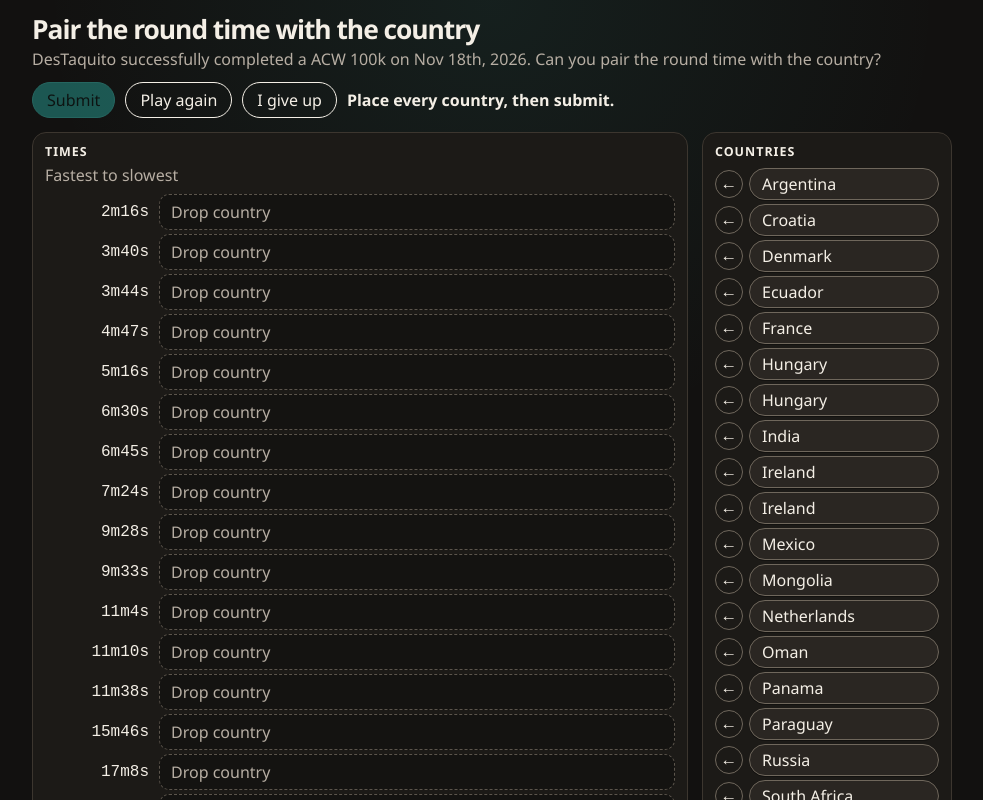
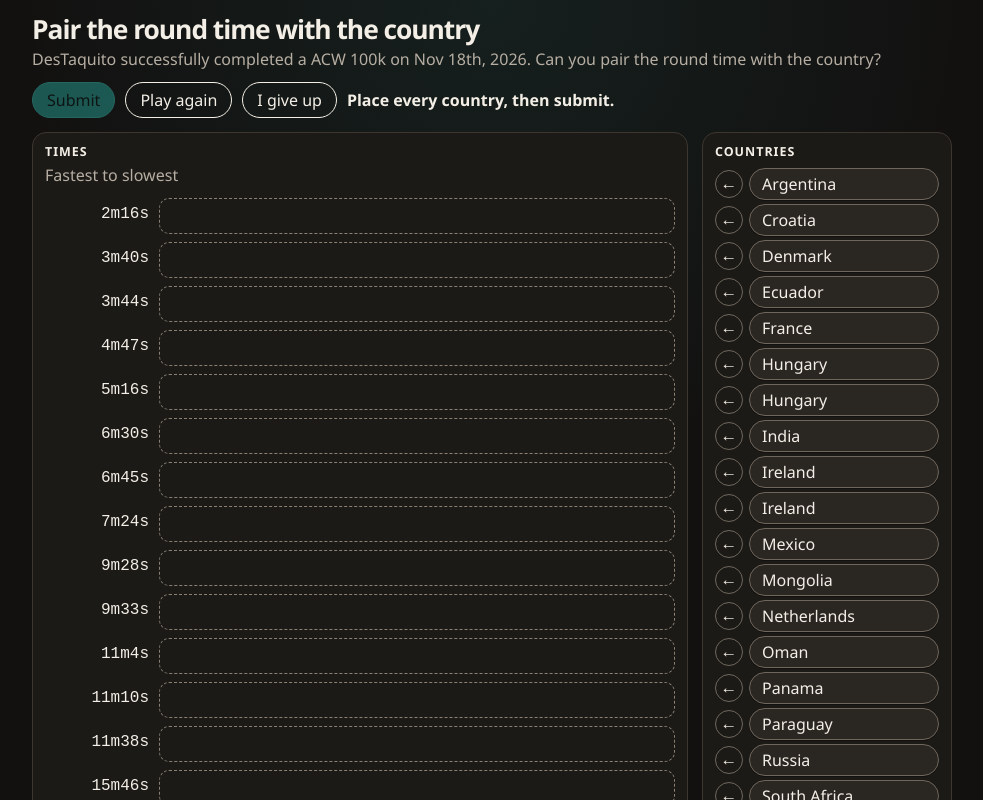
Before and after one commit to JanosGeo/guess-taquito-round-time, a React (Vite) app: page / in a window 1280 px wide. Shown: the top 800 px of the page, without its empty margins (148-1131 px from the left). Built offline with nearby package versions, Linux system fonts and the light colour scheme.

Commit message:
Remove drop country

```diff
--- a/src/App.css
+++ b/src/App.css
@@ -171,14 +171,20 @@ body {
   justify-content: space-between;
   gap: 8px;
   padding: 3px;
-  border: 1.5px dashed #5c554c;
+  border: 1.5px solid #3a342e;
   border-radius: 10px;
   background: var(--slot);
 }
 
-.placeholder {
-  color: var(--muted);
-  padding-left: 8px;
+.slot.empty {
+  border-style: dashed;
+  border-color: #8a8073;
+  background: transparent;
+}
+
+.app.dragging .slot.empty {
+  border-color: var(--teal);
+  background: rgba(61, 204, 192, 0.08);
 }
 
 .placed {
@@ -225,6 +231,7 @@ body {
   background: var(--bad-bg);
 }
 
+.app.dragging .row.over .slot,
 .row.over .slot {
   border: 1.5px solid var(--teal);
   background: var(--over);
--- a/src/App.tsx
+++ b/src/App.tsx
@@ -341,7 +341,7 @@ function App() {
               return (
                 <li key={slot.id} className={rowClass} data-drop={slot.id}>
                   <span className="time">{slot.time}</span>
-                  <div className="slot">
+                  <div className={chip ? 'slot' : 'slot empty'}>
                     {chip ? (
                       <div className="placed">
                         <CountryChip
@@ -361,9 +361,7 @@ function App() {
                           </button>
                         )}
                       </div>
-                    ) : (
-                      <span className="placeholder">Drop country</span>
-                    )}
+                    ) : null}
                     {revealed && <span className="mark ok">Answer</span>}
                     {!revealed && mark === true && <span className="mark ok">Correct</span>}
                     {!revealed && mark === false && <span className="mark bad">Incorrect</span>}
```
